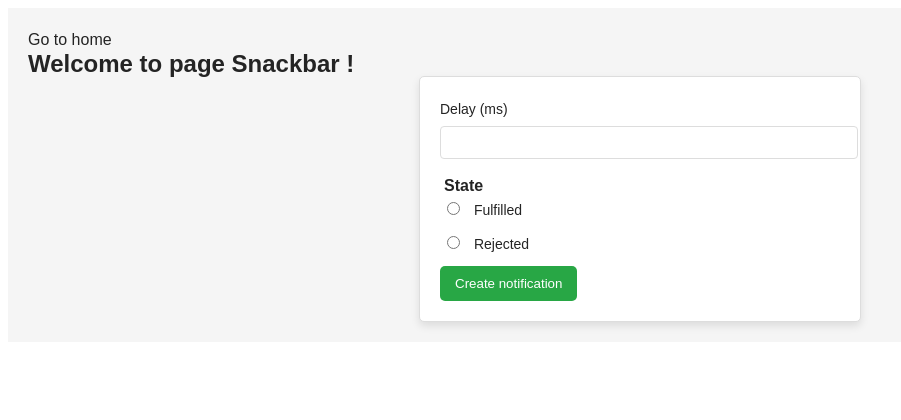
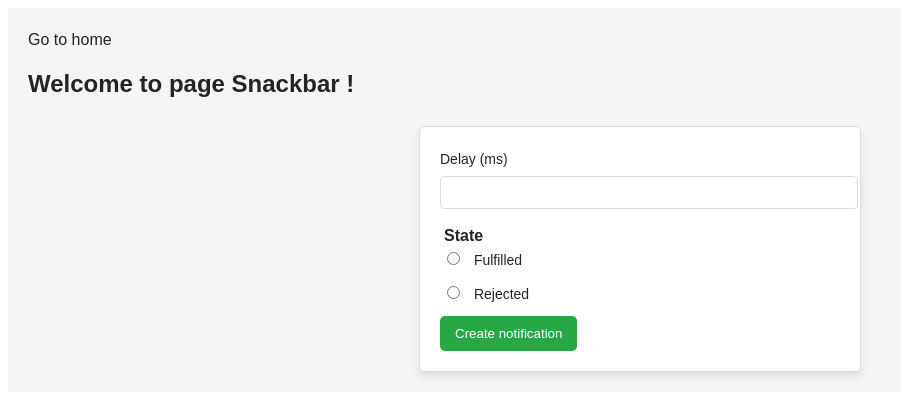
Before and after one commit to illusion4044/goit-js-hw-10, a website built with Vite: page src/2-snackbar.html in a window 1280 px wide. Shown: the whole page, without its empty margins (0-901 px from the left). Built offline with nearby package versions, Linux system fonts and the light colour scheme.

Commit message:
minor updates

```diff
--- a/src/2-snackbar.html
+++ b/src/2-snackbar.html
@@ -10,7 +10,7 @@
   <body>
     <section>
       <a href="./index.html">Go to home</a>
-      <h1>Welcome to page Snackbar !</h1>
+      <h1 class="header">Welcome to page Snackbar !</h1>
     </section>
     <form class="form">
       <label>
--- a/src/css/styles.css
+++ b/src/css/styles.css
@@ -52,7 +52,7 @@ body {
 .input{
   display: flex;
 }
-/* Задаємо загальний стиль для сторінки */
+/*  Загальний стиль для сторінки */
 body {
   font-family: Arial, sans-serif;
   background-color: #f5f5f5;
@@ -117,3 +117,7 @@ body {
 .form button:hover {
   background-color: #218838;
 }
+
+.header{
+  margin-bottom: 10px;
+}
```
Also changed, not shown: src/1-timer.html (+1 -0 lines).
